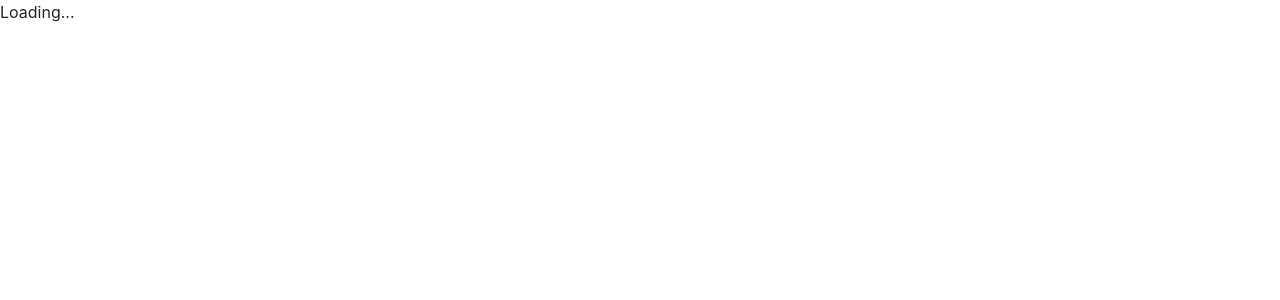
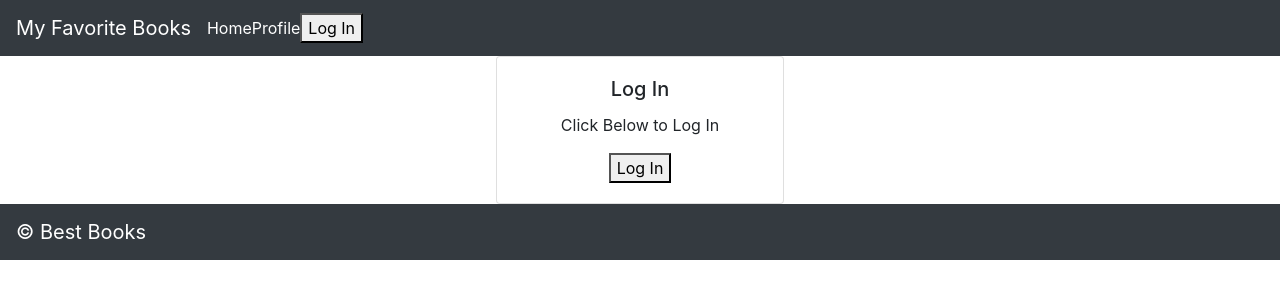
Before and after one commit to yazan-alshekha/can-of-books-frontend, a React (Create React App) app: page / in a window 1280 px wide. Shown: the top 300 px of the page. Built offline with nearby package versions, Linux system fonts and the light colour scheme.

Commit message:
lab8 done

```diff
--- a/package.json
+++ b/package.json
@@ -3,7 +3,7 @@
   "version": "0.1.0",
   "private": true,
   "dependencies": {
-    "@auth0/auth0-react": "1.3.0",
+    "@auth0/auth0-react": "^1.3.0",
     "@testing-library/jest-dom": "5.11.9",
     "@testing-library/react": "11.2.5",
     "@testing-library/user-event": "12.8.0",
--- a/src/App.js
+++ b/src/App.js
@@ -7,28 +7,37 @@
   Switch,
   Route
 } from "react-router-dom";
+import Profile from './Profile'
+import Login from './Login.js';
+import BestBooks from './BestBooks.js';
+import { withAuth0 } from '@auth0/auth0-react';
 
 class App extends React.Component {
 
   render() {
     console.log('app', this.props);
-    return(
+    return (
       <>
         <Router>
-          <IsLoadingAndError>
+          {/* <IsLoadingAndError> */}
           <Header />
           <Switch>
             <Route exact path="/">
               {/* TODO: if the user is logged in, render the `BestBooks` component, if they are not, render the `Login` component */}
+
+              {this.props.auth0.isAuthenticated ? <BestBooks /> : <Login />}
             </Route>
             {/* TODO: add a route with a path of '/profile' that renders a `Profile` component */}
+            <Route path='/profile'>
+              <Profile />
+            </Route>
           </Switch>
           <Footer />
-          </IsLoadingAndError>
+          {/* </IsLoadingAndError> */}
         </Router>
       </>
     );
   }
 }
 
-export default App;
+export default withAuth0(App);
--- a/src/Header.js
+++ b/src/Header.js
@@ -3,6 +3,10 @@
 import Navbar from 'react-bootstrap/Navbar';
 import { Link } from "react-router-dom";
 import './Header.css';
+
+import LogoutButton from './LogoutButton';
+import LoginButton from './LoginButton';
+import { withAuth0 } from '@auth0/auth0-react';
 
 class Header extends React.Component {
   render() {
@@ -12,9 +16,10 @@
         <Link to="/">Home</Link>
         <Link to="/profile">Profile</Link>
         {/* TODO: if the user is logged in, render the `LogoutButton` - if the user is logged out, render the `LoginButton` */}
+        {this.props.auth0.isAuthenticated ? <LogoutButton /> : <LoginButton />}
       </Navbar>
     );
   }
 }
 
-export default Header;
+export default withAuth0(Header);
--- a/src/Login.js
+++ b/src/Login.js
@@ -2,6 +2,7 @@
 import 'bootstrap/dist/css/bootstrap.min.css';
 import Card from 'react-bootstrap/Card';
 import './Login.css';
+import LoginButton from './LoginButton';
 
 class Login extends React.Component {
   render() {
@@ -13,6 +14,7 @@
             Click Below to Log In
           </Card.Text>
           {/* TODO: add a `LoginButton` component here that will log the user in with Auth0 */}
+          <LoginButton/>
         </Card.Body>
       </Card>
     )
--- /dev/null
+++ b/src/LoginButton.js
@@ -0,0 +1,10 @@
+import React from "react";
+import { useAuth0 } from "@auth0/auth0-react";
+
+const LoginButton = () => {
+  const { loginWithRedirect } = useAuth0();
+
+  return <button onClick={() => loginWithRedirect()}>Log In</button>;
+};
+
+export default LoginButton;
--- /dev/null
+++ b/src/LogoutButton.js
@@ -0,0 +1,14 @@
+import React from "react";
+import { useAuth0 } from "@auth0/auth0-react";
+
+const LogoutButton = () => {
+    const { logout } = useAuth0();
+
+    return (
+        <button onClick={() => logout({ returnTo: window.location.origin })}>
+            Log Out
+        </button>
+    );
+};
+
+export default LogoutButton;
--- /dev/null
+++ b/src/Profile.js
@@ -0,0 +1,20 @@
+import React, { Component } from 'react';
+import { withAuth0 } from '@auth0/auth0-react';
+
+class Profile extends Component {
+    render() {
+        const { user, isAuthenticated } = this.props.auth0;
+        return (
+            <> { isAuthenticated &&
+                <div>
+                    <img src={user.picture} alt={user.name} />
+                    <h2>Hello {user.name}</h2>
+                    <p>{user.name}</p>
+                </div>
+            }
+            </>
+        )
+    }
+}
+
+export default withAuth0(Profile);
--- a/src/index.js
+++ b/src/index.js
@@ -1,11 +1,16 @@
 import React from 'react';
 import ReactDOM from 'react-dom';
 import App from './App';
+import { Auth0Provider } from "@auth0/auth0-react";
 
 // TODO: wrap everything in Auth0
 ReactDOM.render(
-  <React.StrictMode>
+  <Auth0Provider
+    domain="dev-ntywkhbm.us.auth0.com"
+    clientId="jvVrEcG8yModuALdnkKh5XpVchqfgb7E"
+    redirectUri={window.location.origin}
+  >
     <App />
-  </React.StrictMode>,
+  </Auth0Provider>,
   document.getElementById('root')
 );
```
Also changed, not shown: 1 other file (tests, documents, lock files or other folders). Lines whose indentation alone changed are shown as unchanged.
